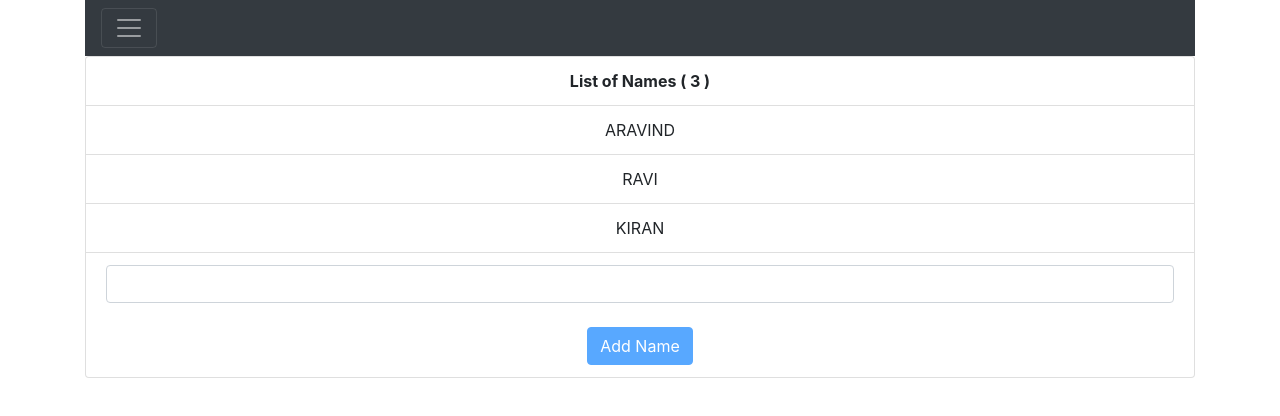
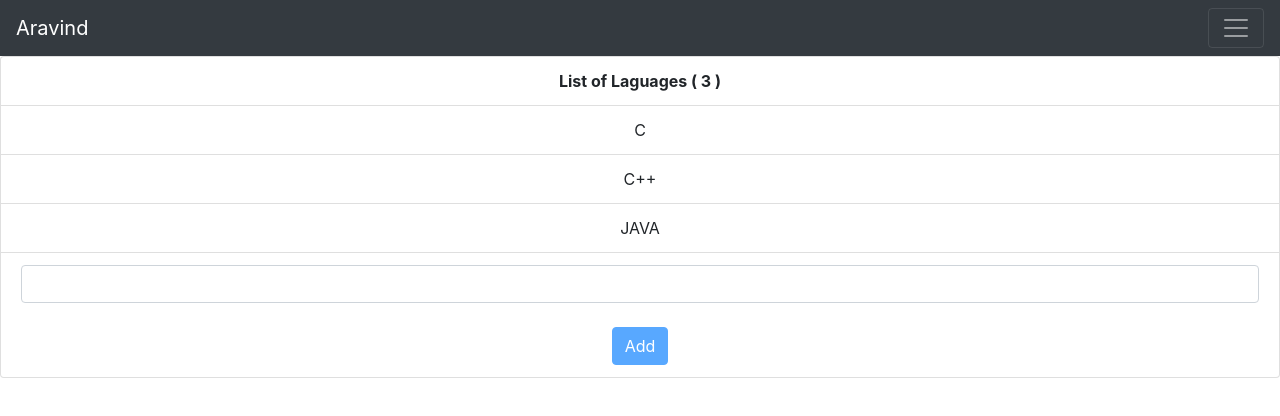
Before and after one commit to aravind9643/WebApp, an Angular app: page / in a window 1280 px wide. Both pictures are taken after a click on the button "Add More". Shown: the top 416 px of the page. Built offline with nearby package versions, Linux system fonts and the light colour scheme.

Commit message:
forth commit

```diff
--- a/src/app/about/about.component.html
+++ b/src/app/about/about.component.html
@@ -1,4 +1,4 @@
-<div class="container"><table class="table table-striped">
+<table class="table table-striped">
   <tr>
   <th>Name</th>
   <td>Aravind</td>
@@ -12,4 +12,3 @@
     <td>Rangareddy</td>
   </tr>
 </table>
-</div>
--- a/src/app/app.component.html
+++ b/src/app/app.component.html
@@ -1,5 +1,6 @@
-<div class="container">
+
     <nav class="navbar navbar-expand-mg bg-dark navbar-dark text-center">
+                <a class="navbar-brand" routerLink="/">Aravind</a>
         <button class="navbar-toggler" type="button" data-toggle="collapse" data-target="#collapsibleNavbar">
            <span class="navbar-toggler-icon"></span>
         </button>
@@ -17,5 +18,4 @@
     </ul>
     </div>
     </nav>
-    </div>
     <router-outlet></router-outlet>
--- a/src/app/base-con/base-con.component.html
+++ b/src/app/base-con/base-con.component.html
@@ -1,4 +1,4 @@
-      <div class="container">
+
       <li class="list-group-item font-weight-bold text-center">BaseConverter</li>
       <ul class="list-group">
         <li class="list-group-item">
@@ -14,4 +14,3 @@
                 <input class="form-control" type="text" placeholder="Hexa" name="hexa">
               </li>
       </ul>
-</div>
--- a/src/app/home/home.component.html
+++ b/src/app/home/home.component.html
@@ -1,6 +1,5 @@
-<div class="container">
-  <ul class="list-group text-center">
-    <li class="list-group-item font-weight-bold ">List of Names ( {{size}} ) </li>
+<ul class="list-group text-center">
+    <li class="list-group-item font-weight-bold ">List of Laguages ( {{size}} ) </li>
     <li class="list-group-item" *ngFor = "let name of list" [ngClass]="{ 'text-success' : name === 'Arun' }">{{name | uppercase}}</li>
     <li class="list-group-item" [hidden]="removing">
       <button type="submit" class="btn btn-success" (click)="addMore()" >Add More</button>
@@ -8,7 +7,6 @@
       <li class="list-group-item" *ngIf="adding">
     <input type="text" class="form-control" [(ngModel)]="name">
     <br>
-   <button class="btn btn-primary" type="submit" (click)="add()" [disabled]="!name" >Add Name</button>
+   <button class="btn btn-primary" type="submit" (click)="add()" [disabled]="!name" >Add</button>
   </li>
   </ul>
-  </div>
--- a/src/app/names.service.ts
+++ b/src/app/names.service.ts
@@ -2,7 +2,7 @@ import { Injectable } from '@angular/core';
 
 @Injectable()
 export class NamesService {
-  list = ['Aravind', 'Ravi', 'Kiran'];
+  list = ['C', 'C++', 'JAVA'];
   constructor() { }
 
 }
--- a/src/index.html
+++ b/src/index.html
@@ -12,5 +12,5 @@
 </head>
 <body>
   <app-root></app-root>
-</body>
+  </body>
 </html>
```
